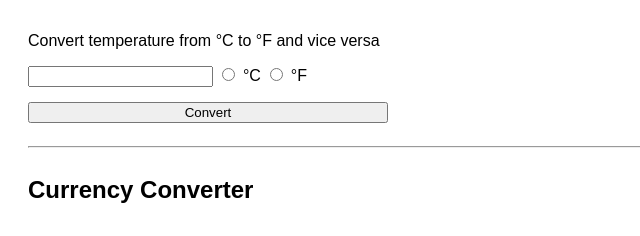
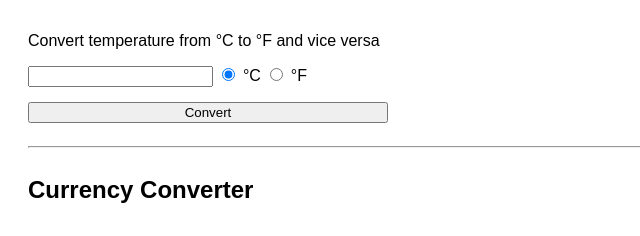
Before and after one commit to siljeangelvik/module-demo, a plain HTML site: page index.html in a window 1280 px wide. Shown: the part 462-698 px from the top of the page, 0-640 px from the left. Drawn offline with Linux system fonts and the light colour scheme; no server answers.

Commit message:
First Commit

```diff
--- a/index.html
+++ b/index.html
@@ -40,7 +40,7 @@
     <label for="temp">Convert temperature from °C to °F and vice versa</label>
     <div>
         <input name="temp" id="temp" type="number">
-        <input selected name="temp-type" id="celcius" type="radio">
+        <input checked name="temp-type" id="celcius" type="radio">
         <label for="celcius">°C</label>
         <input name="temp-type" id="farenheit" type="radio">
         <label for="farenheit">°F</label>
```
